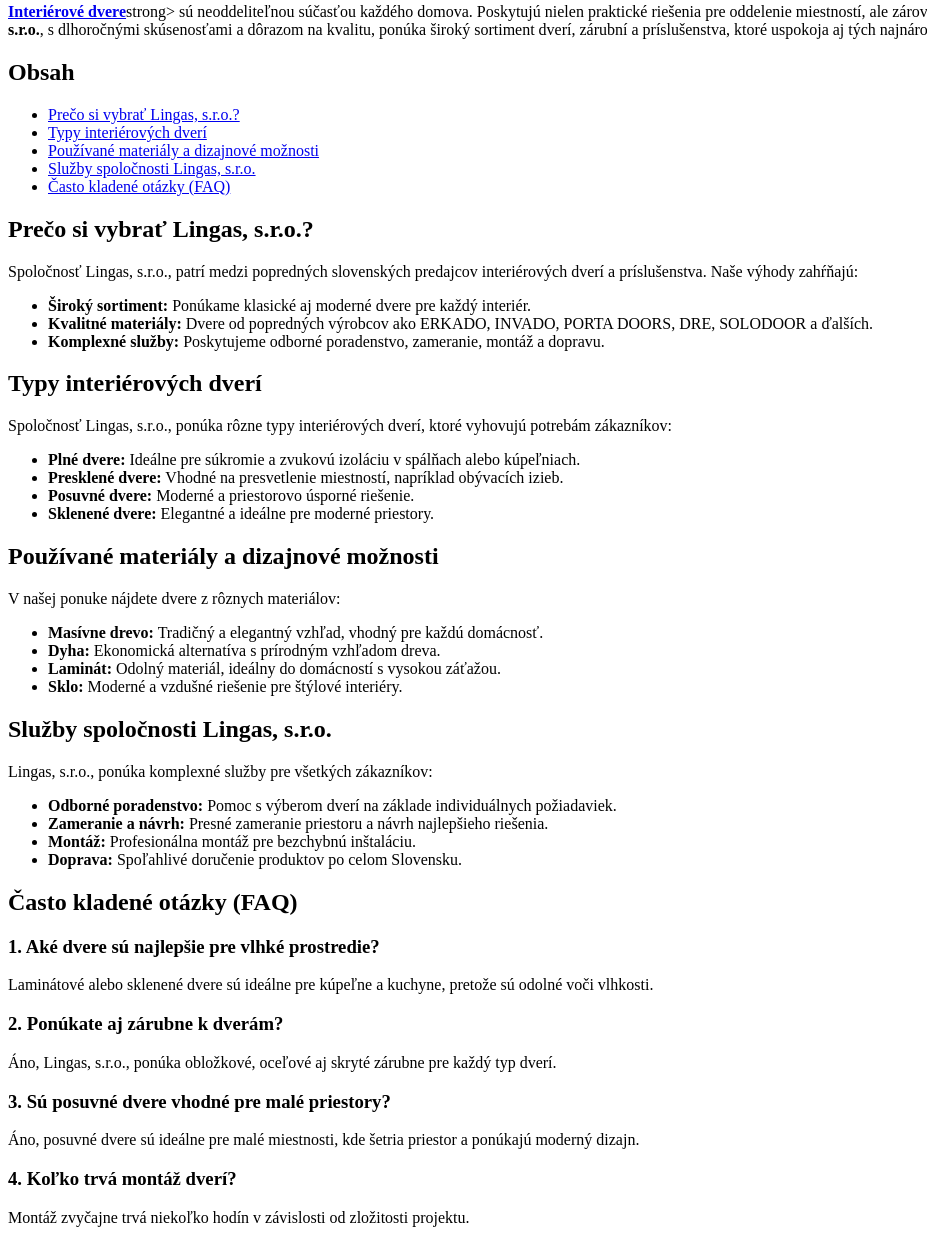
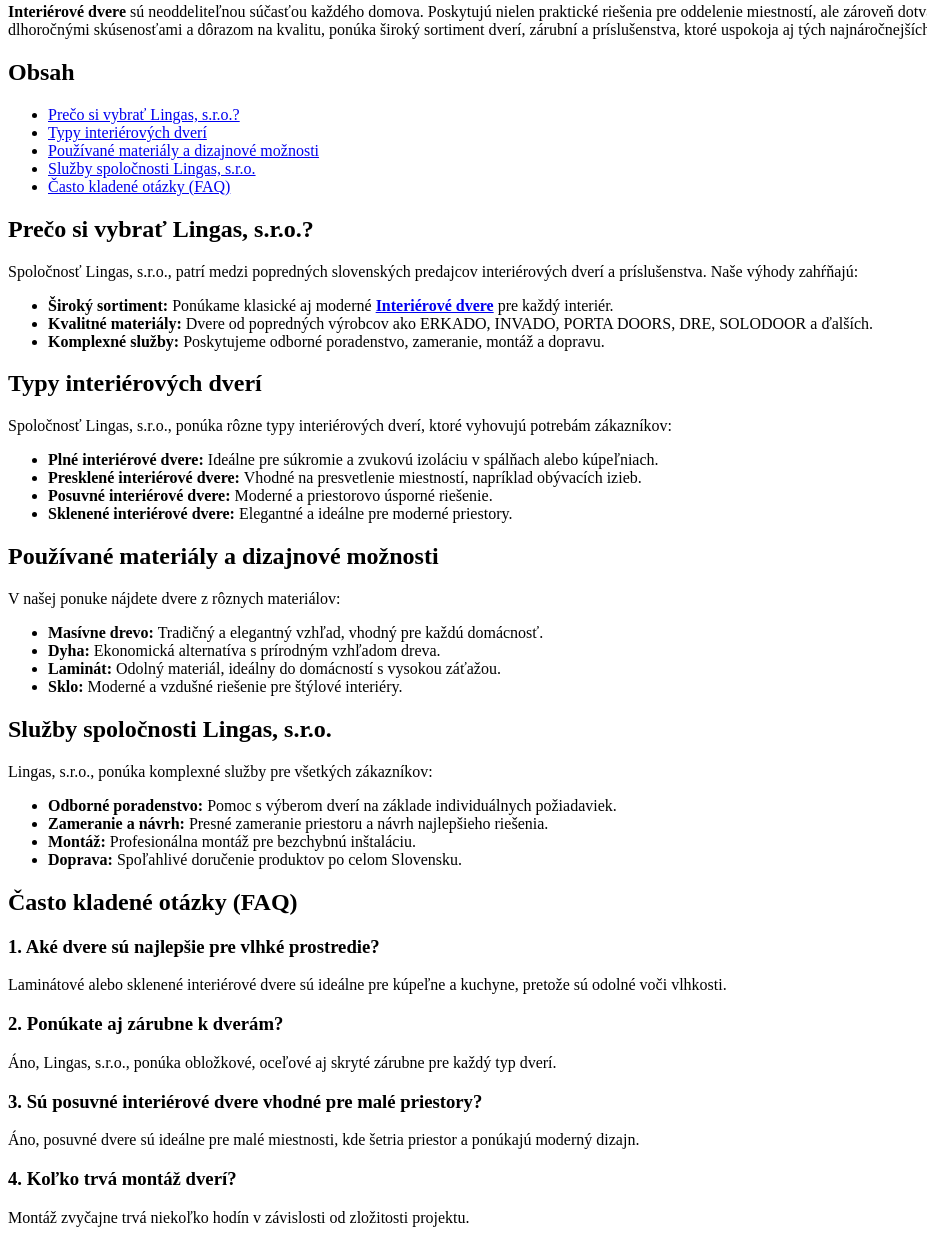
Before and after one commit to interierovedvere/interierove-dvere, a plain HTML site: page index.html in a window 1280 px wide. Shown: the part 77-1320 px from the top of the page, without its empty margins (0-927 px from the left). Drawn offline with Linux system fonts and the light colour scheme.

Commit message:
Update index.html

```diff
--- a/index.html
+++ b/index.html
@@ -13,7 +13,7 @@
         <h1>Interiérové dvere od Lingas, s.r.o.: Kvalita, štýl a funkčnosť</h1>
     </header>
 
-    <p><strong><a href="https://www.lingas.sk/interierove-dvere" rel="dofollow">Interiérové dvere</a></strong>strong> sú neoddeliteľnou súčasťou každého domova. Poskytujú nielen praktické riešenia pre oddelenie miestností, ale zároveň dotvárajú estetiku priestoru. Spoločnosť <strong>Lingas, s.r.o.</strong>, s dlhoročnými skúsenosťami a dôrazom na kvalitu, ponúka široký sortiment dverí, zárubní a príslušenstva, ktoré uspokoja aj tých najnáročnejších zákazníkov.</p>
+    <p><strong>Interiérové dvere</strong> sú neoddeliteľnou súčasťou každého domova. Poskytujú nielen praktické riešenia pre oddelenie miestností, ale zároveň dotvárajú estetiku priestoru. Spoločnosť <strong>Lingas, s.r.o.</strong>, s dlhoročnými skúsenosťami a dôrazom na kvalitu, ponúka široký sortiment dverí, zárubní a príslušenstva, ktoré uspokoja aj tých najnáročnejších zákazníkov.</p>
 
     <h2>Obsah</h2>
     <ul>
@@ -27,7 +27,7 @@
     <h2 id="preco-lingas">Prečo si vybrať Lingas, s.r.o.?</h2>
     <p>Spoločnosť Lingas, s.r.o., patrí medzi popredných slovenských predajcov interiérových dverí a príslušenstva. Naše výhody zahŕňajú:</p>
     <ul>
-        <li><strong>Široký sortiment:</strong> Ponúkame klasické aj moderné dvere pre každý interiér.</li>
+        <li><strong>Široký sortiment:</strong> Ponúkame klasické aj moderné <strong><a href="https://www.lingas.sk/interierove-dvere" rel="dofollow">Interiérové dvere</a></strong> pre každý interiér.</li>
         <li><strong>Kvalitné materiály:</strong> Dvere od popredných výrobcov ako ERKADO, INVADO, PORTA DOORS, DRE, SOLODOOR a ďalších.</li>
         <li><strong>Komplexné služby:</strong> Poskytujeme odborné poradenstvo, zameranie, montáž a dopravu.</li>
     </ul>
@@ -35,10 +35,10 @@
     <h2 id="typy-dveri">Typy interiérových dverí</h2>
     <p>Spoločnosť Lingas, s.r.o., ponúka rôzne typy interiérových dverí, ktoré vyhovujú potrebám zákazníkov:</p>
     <ul>
-        <li><strong>Plné dvere:</strong> Ideálne pre súkromie a zvukovú izoláciu v spálňach alebo kúpeľniach.</li>
-        <li><strong>Presklené dvere:</strong> Vhodné na presvetlenie miestností, napríklad obývacích izieb.</li>
-        <li><strong>Posuvné dvere:</strong> Moderné a priestorovo úsporné riešenie.</li>
-        <li><strong>Sklenené dvere:</strong> Elegantné a ideálne pre moderné priestory.</li>
+        <li><strong>Plné interiérové dvere:</strong> Ideálne pre súkromie a zvukovú izoláciu v spálňach alebo kúpeľniach.</li>
+        <li><strong>Presklené interiérové dvere:</strong> Vhodné na presvetlenie miestností, napríklad obývacích izieb.</li>
+        <li><strong>Posuvné interiérové dvere:</strong> Moderné a priestorovo úsporné riešenie.</li>
+        <li><strong>Sklenené interiérové dvere:</strong> Elegantné a ideálne pre moderné priestory.</li>
     </ul>
 
     <h2 id="materialy">Používané materiály a dizajnové možnosti</h2>
@@ -61,12 +61,12 @@
 
     <h2 id="faq">Často kladené otázky (FAQ)</h2>
     <h3>1. Aké dvere sú najlepšie pre vlhké prostredie?</h3>
-    <p>Laminátové alebo sklenené dvere sú ideálne pre kúpeľne a kuchyne, pretože sú odolné voči vlhkosti.</p>
+    <p>Laminátové alebo sklenené interiérové dvere sú ideálne pre kúpeľne a kuchyne, pretože sú odolné voči vlhkosti.</p>
 
     <h3>2. Ponúkate aj zárubne k dverám?</h3>
     <p>Áno, Lingas, s.r.o., ponúka obložkové, oceľové aj skryté zárubne pre každý typ dverí.</p>
 
-    <h3>3. Sú posuvné dvere vhodné pre malé priestory?</h3>
+    <h3>3. Sú posuvné interiérové dvere vhodné pre malé priestory?</h3>
     <p>Áno, posuvné dvere sú ideálne pre malé miestnosti, kde šetria priestor a ponúkajú moderný dizajn.</p>
 
     <h3>4. Koľko trvá montáž dverí?</h3>
```
